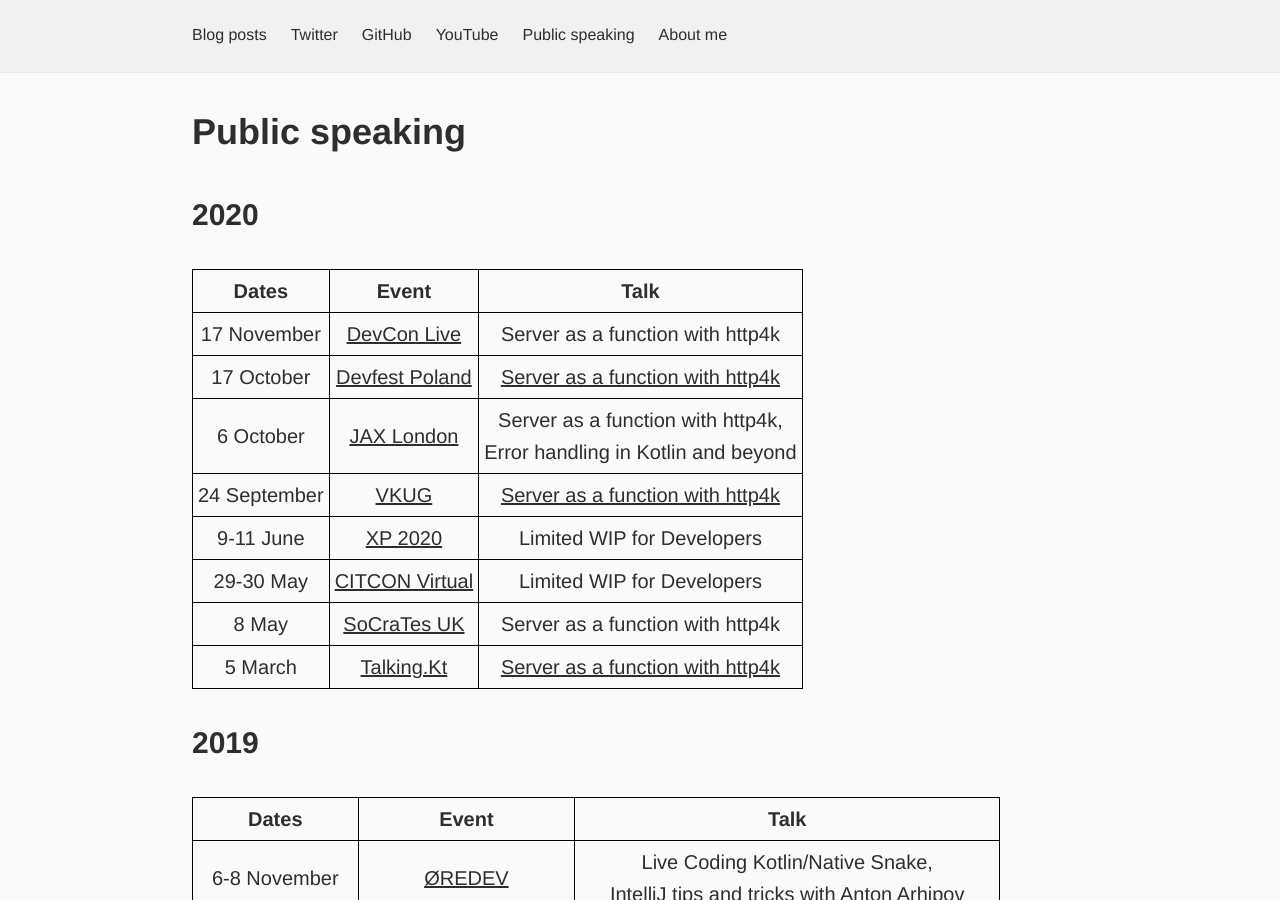
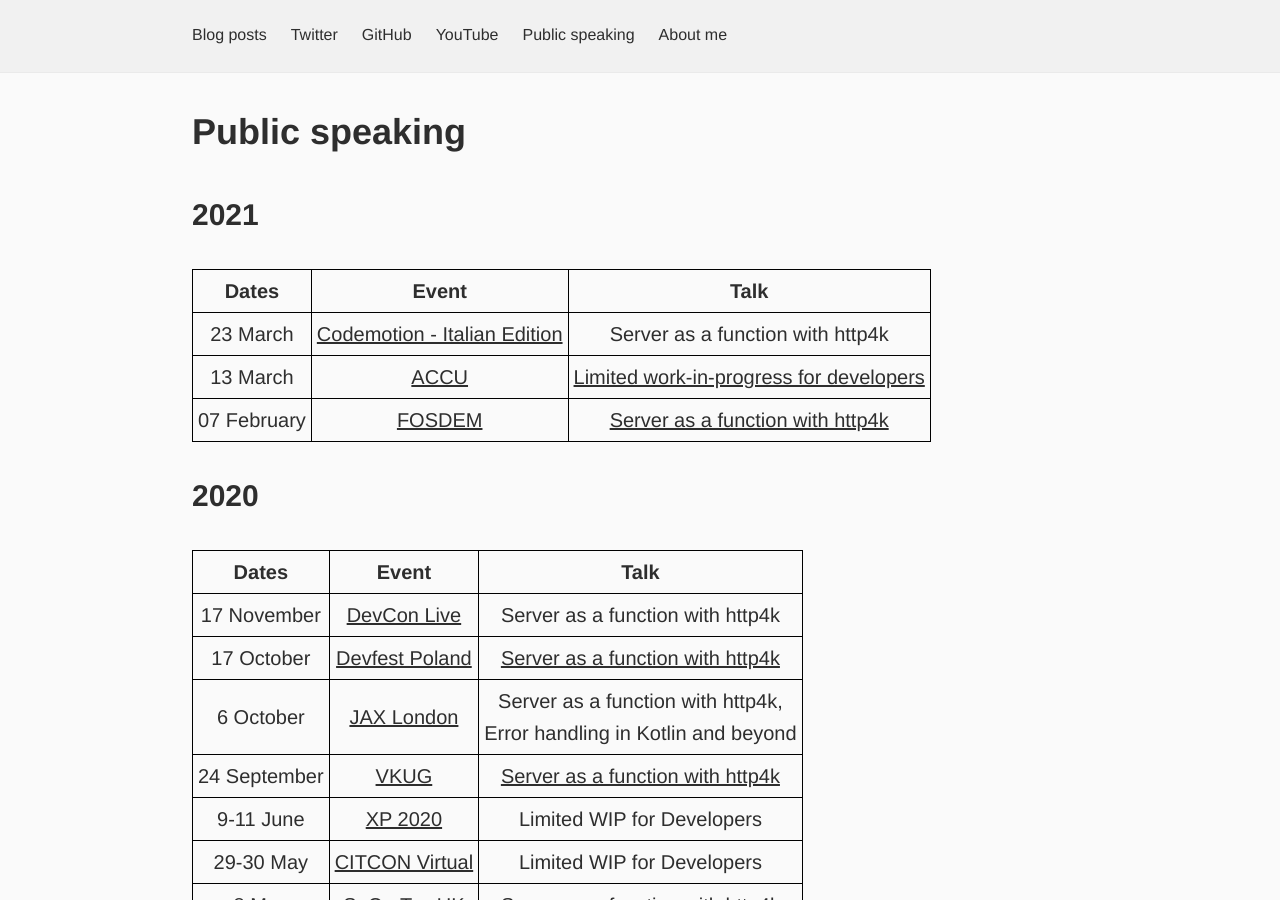
Before and after one commit to dkandalov/dkandalov.github.io, a Jekyll site: the page built from public-speaking.md, in a window 1280 px wide and 900 px high. Built offline with Jekyll 4.4.1, drawn with Linux system fonts in a browser that asks for light colours; some of the changed text lies outside the part shown.

Commit message:
updated public-speaking.md

```diff
--- a/public-speaking.md
+++ b/public-speaking.md
@@ -3,6 +3,15 @@ layout: page
 title: Public speaking
 permalink: public-speaking
 ---
+
+### 2021
+
+| Dates | Event | Talk |
+| --- | --- | --- |
+| 23 March        | [Codemotion - Italian Edition](https://events.codemotion.com/conferences/online/2021/online-tech-conference-italian-edition-spring) | Server as a function with http4k |
+| 13 March        | [ACCU](https://flame.firebird.systems/archer-yates/ACCU2021/MyProgrammes#Programme.ItemPage.104.0) | [Limited work-in-progress for developers](https://flame.firebird.systems/archer-yates/ACCU2021/MyProgrammes#Entry.ItemPage.12114.0.EntryDefinition.b8efce33-2c84-4290-ba65-991a03ef305d) |
+| 07 February     | [FOSDEM](https://fosdem.org/2021) | [Server as a function with http4k](https://fosdem.org/2021/schedule/event/live_coding_with_http4k) |
+{:.post-table}
 
 ### 2020
 
```
Also changed, not shown: other parts of public-speaking.md (+3 -3 lines).
